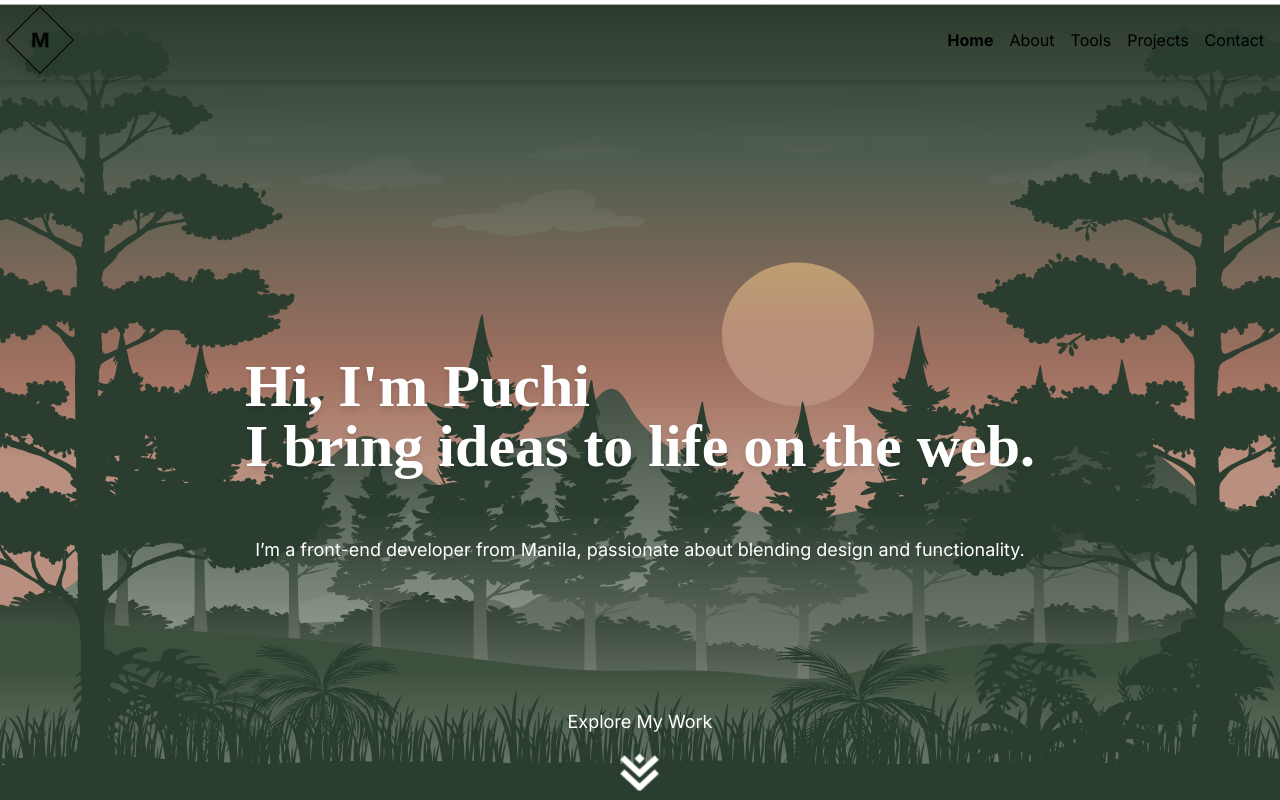
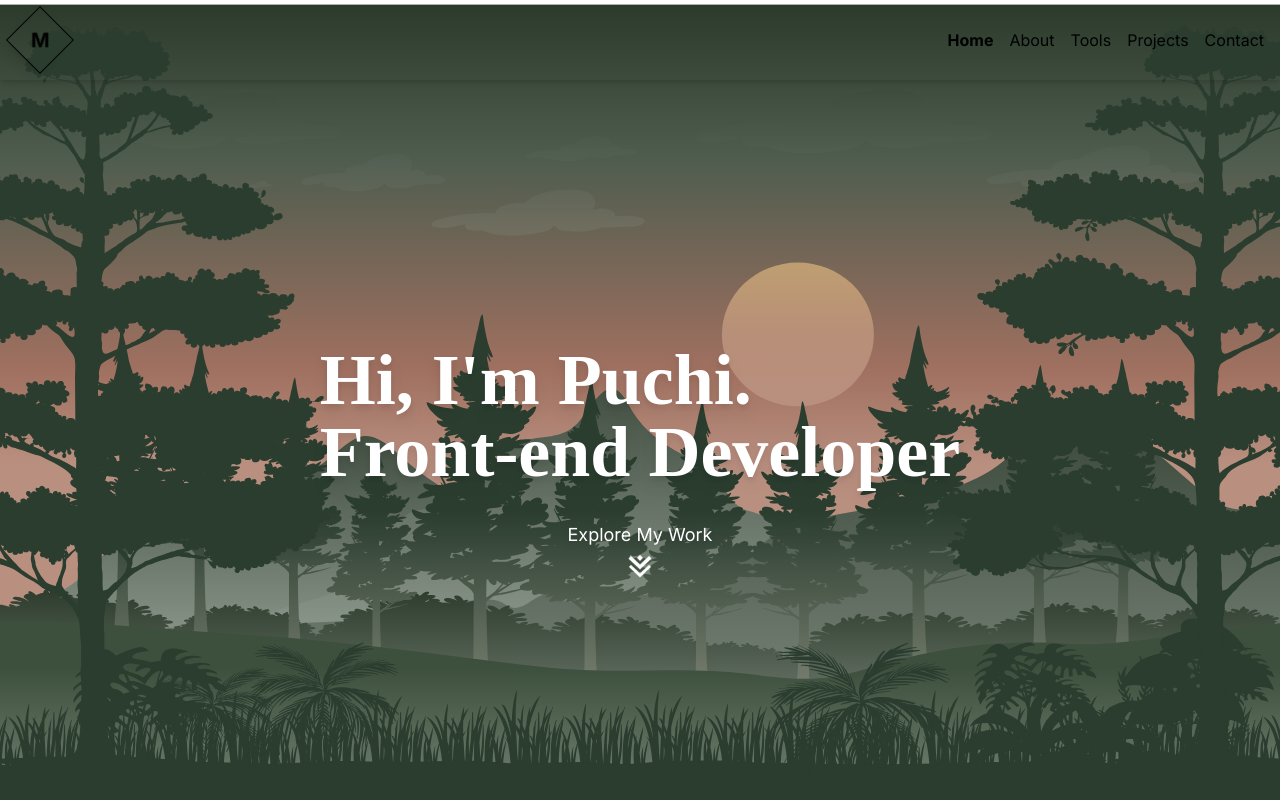
Before and after one commit to markmaraya/mry-portfolio, a React (Create React App) app: page / in a window 1280 px wide. Built offline with nearby package versions, Linux system fonts and the light colour scheme; a web font is replaced by a local one.

Commit message:
feat: update headline, remove tagline, refine scroll button hover effect

```diff
--- a/src/components/sections/Home.js
+++ b/src/components/sections/Home.js
@@ -4,16 +4,13 @@ const Home = ({ sectionRef, ...props }) => {
   return (
     <section {...props}>
       <div className="flex-grow flex items-center justify-center">
-        <h2 className="text-6xl font-hero font-bold drop-shadow-md z-10">
-          Hi, I'm Puchi
-          <br />I bring ideas to life on the web.
+        <h2 className="text-7xl font-hero font-bold drop-shadow-lg z-10">
+          Hi, I'm Puchi.
+          <br />
+          Front-end Developer
         </h2>
       </div>
-      <p className="absolute top-[65%] text-center text-lg drop-shadow-md z-10">
-        I’m a front-end developer from Manila, passionate about blending design
-        and functionality.
-      </p>
-      <div className="absolute bottom-6 left-1/2 -translate-x-1/2">
+      <div className="absolute top-[62%]">
         <ScrollButton targetRef={sectionRef} />
       </div>
     </section>
--- a/src/components/ui/ScrollButton.js
+++ b/src/components/ui/ScrollButton.js
@@ -10,19 +10,20 @@ const ScrollButton = ({ targetRef }) => {
   };
 
   return (
-    <div className="flex flex-col items-center space-y-2">
-      <div class="inline-block bg-bg/60 px-3 py-2 rounded-md">
-        <label className="text-text text-lg drop-shadow-md">
+    <div className="flex flex-col items-center">
+      <button onClick={handleScroll} className="peer">
+        <div className="inline-block bg-bg/60 px-4 py-2 rounded-md border border-transparent transition-colors duration-300 hover:border-linkHover hover:bg-bg/80">
+          <span className="text-text text-lg drop-shadow-md">
             Explore My Work
-        </label>
+          </span>
         </div>
-      <button onClick={handleScroll} className="animate-bounce group">
+      </button>
       <svg
-          width="42"
-          height="40"
+        width="26"
+        height="24"
         viewBox="29 47 42 40"
         xmlns="http://www.w3.org/2000/svg"
-          className="text-light group-hover:text-linkHover transition-colors duration-300"
+        className="pointer-events-none -mt-1 text-text transform duration-300 ease-out transition-opacity peer-hover:opacity-0 animate-bounce"
       >
         <polygon points="50,50 55,55 50,60 45,55" fill="currentColor" />
         <polyline
@@ -37,12 +38,11 @@ const ScrollButton = ({ targetRef }) => {
           points="35,70 50,84 65,70"
           fill="none"
           stroke="currentColor"
-            strokeWidth="6"
+          strokeWidth="5"
           strokeLinecap="square"
           strokeLinejoin="miter"
         />
       </svg>
-      </button>
     </div>
   );
 };
```
Lines whose indentation alone changed are shown as unchanged.
